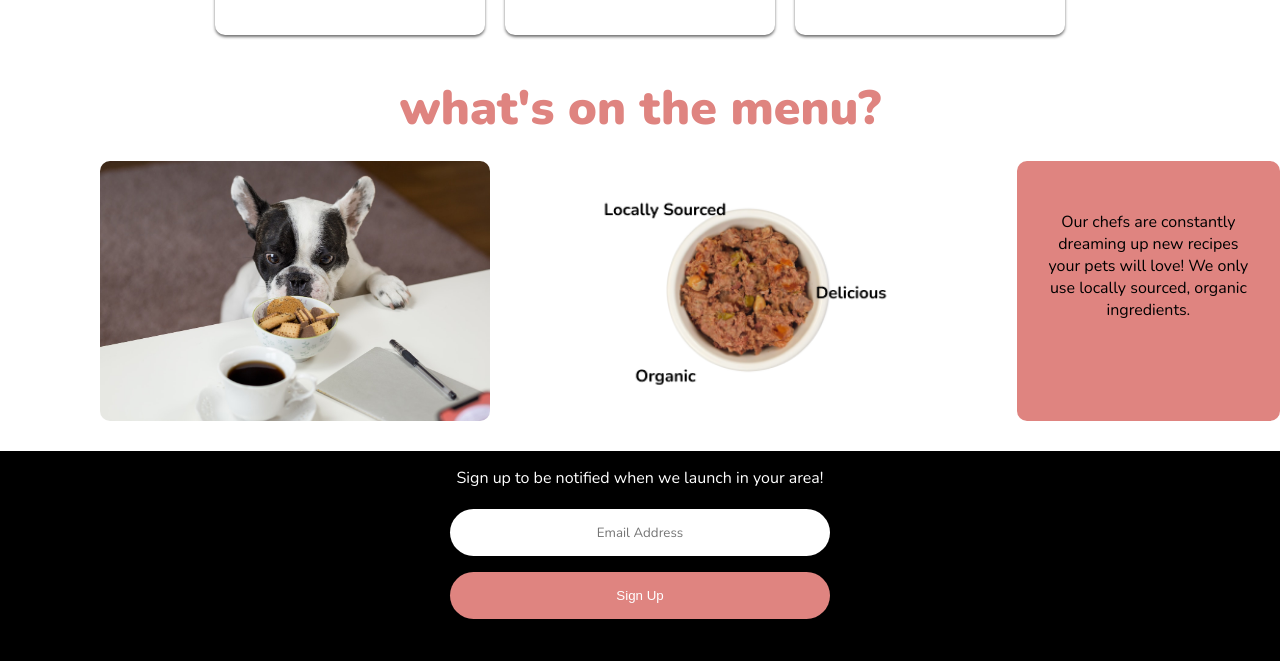
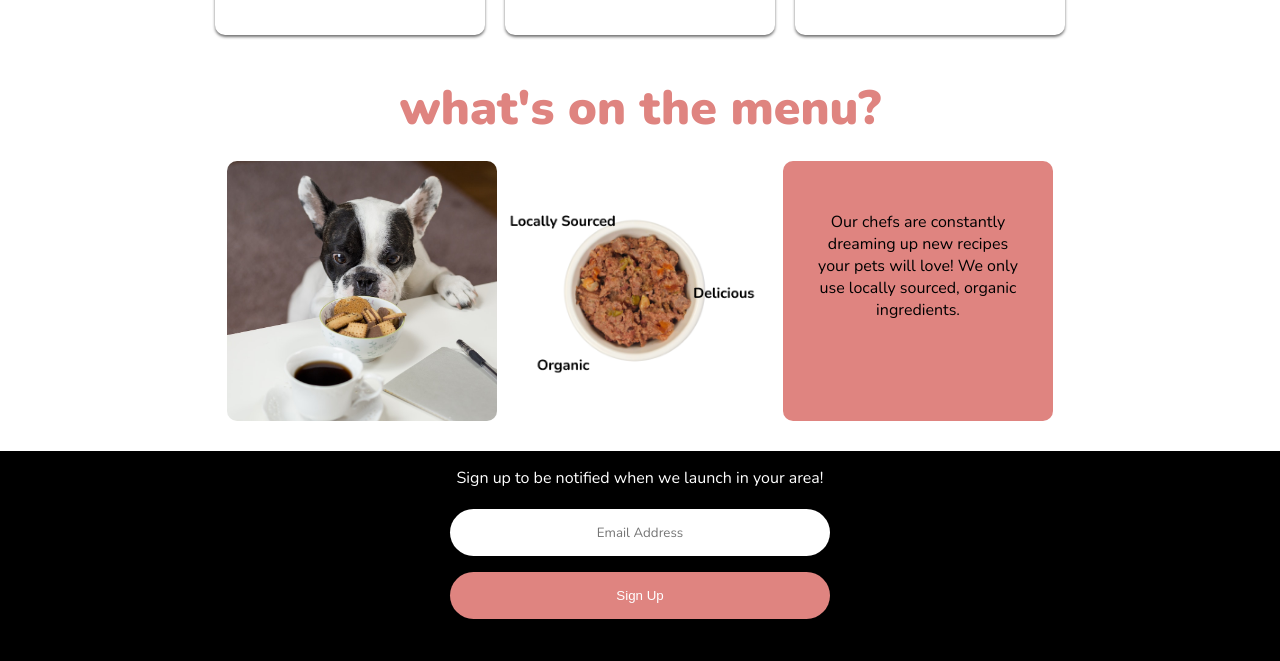
Before and after one commit to VittorioDeMarzi/Project-Chomp, a plain HTML site: page index.html in a window 1280 px wide. Shown: the part 1076-1737 px from the top of the page. Drawn offline with Linux system fonts and the light colour scheme.

Commit message:
add styling optimised for Tablet and Laptop

```diff
--- a/assets/css/style.css
+++ b/assets/css/style.css
@@ -308,14 +308,15 @@ input {
   .menu {
     flex-direction: row;
     align-items: flex-start;
+    justify-content: center;
   }
 
   .menu_images {
-    justify-content: space-evenly;
+    justify-content: center;
   }
 
   .menu_images img {
-    flex-basis: 25%;
+    width: 270px;
     height: 260px;
     object-fit: contain;
   }
@@ -323,12 +324,12 @@ input {
   .menu_images img:nth-of-type(1) {
     object-fit: cover;
     height: 260px;
-    flex-basis: 25%;
+    width: 270px;
     border-radius: 10px;
   }
 
   .menu p {
-    flex-basis: 25%;
+    width: 270px;
     height: 260px;
     background-color: rgba(223, 132, 128, 1);
     align-self: center;
```
